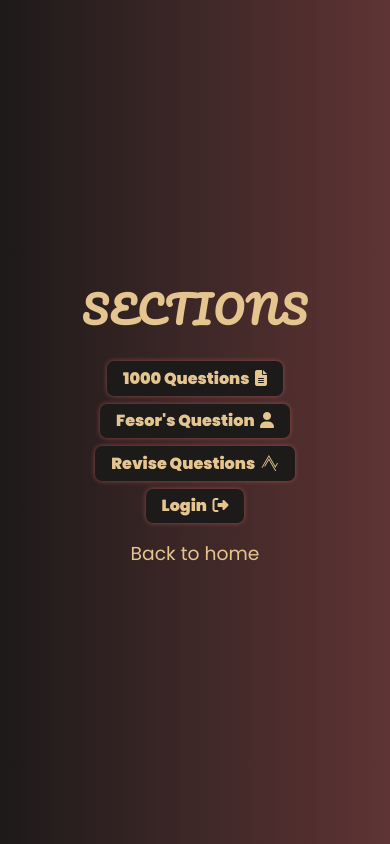
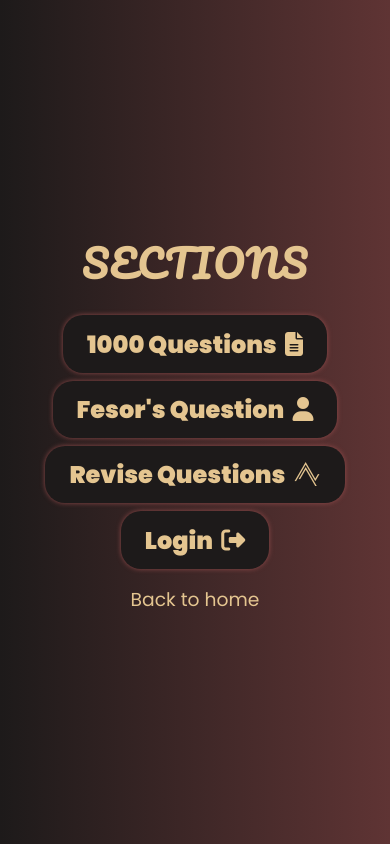
Before and after one commit to Fesor24/BibleQuiz-frontend, a React (Create React App) app: page /category in a window 390 px wide. Built offline with nearby package versions, Linux system fonts and the light colour scheme.

Commit message:
Mobile button style

```diff
--- a/src/pages/Category.jsx
+++ b/src/pages/Category.jsx
@@ -18,6 +18,14 @@ function Category() {
 
   }, [isLoggedIn]);
 
+  var curWidth = window.innerWidth;
+
+  // console.log(curWidth);
+
+  var desiredWidth = 400;
+
+  var phoneButton = curWidth < desiredWidth;
+
   const handleLogOut = () =>{
     setIsLoggedIn(false);
     localStorage.removeItem("token");
@@ -29,19 +37,34 @@ function Category() {
       <div className={style.mainWrapper}>
         <h1 className={style.mainTitle}>Sections</h1>
         <Link to="/thousand-questions">
-          <Button name="1000 Questions">
+          <Button
+            name="1000 Questions"
+            fontSize={phoneButton && "1.5rem"}
+            borderRadius={phoneButton && "20px"}
+            padding={phoneButton && ".7rem 1.5rem"}
+          >
             <i class="fa fa-file-text" aria-hidden="true"></i>
           </Button>
         </Link>
 
         <Link to="/fesor-questions">
-          <Button name="Fesor's Question">
+          <Button
+            name="Fesor's Question"
+            fontSize={phoneButton && "1.5rem"}
+            borderRadius={phoneButton && "20px"}
+            padding={phoneButton && ".7rem 1.5rem"}
+          >
             <i class="fa fa-user" aria-hidden="true"></i>
           </Button>
         </Link>
 
         <Link to="/revise-questions">
-          <Button name="Revise Questions">
+          <Button
+            name="Revise Questions"
+            fontSize={phoneButton && "1.5rem"}
+            borderRadius={phoneButton && "20px"}
+            padding={phoneButton && ".7rem 1.5rem"}
+          >
             <i class="fa-brands fa-think-peaks"></i>
           </Button>
         </Link>
@@ -49,7 +72,13 @@ function Category() {
         {isLoggedIn ? (
           <>
             <Link to="/category">
-              <Button name="Logout" click={handleLogOut}>
+              <Button
+                name="Logout"
+                click={handleLogOut}
+                fontSize={phoneButton && "1.5rem"}
+                borderRadius={phoneButton && "20px"}
+                padding={phoneButton && ".7rem 1.5rem"}
+              >
                 <i class="fa-solid fa-arrow-right-from-bracket"></i>
               </Button>
             </Link>
@@ -57,7 +86,12 @@ function Category() {
         ) : (
           <>
             <Link to="/login">
-              <Button name="Login">
+              <Button
+                name="Login"
+                fontSize={phoneButton && "1.5rem"}
+                borderRadius={phoneButton && "20px"}
+                padding={phoneButton && ".7rem 1.5rem"}
+              >
                 <i class="fa-solid fa-right-from-bracket"></i>
               </Button>
             </Link>
```
